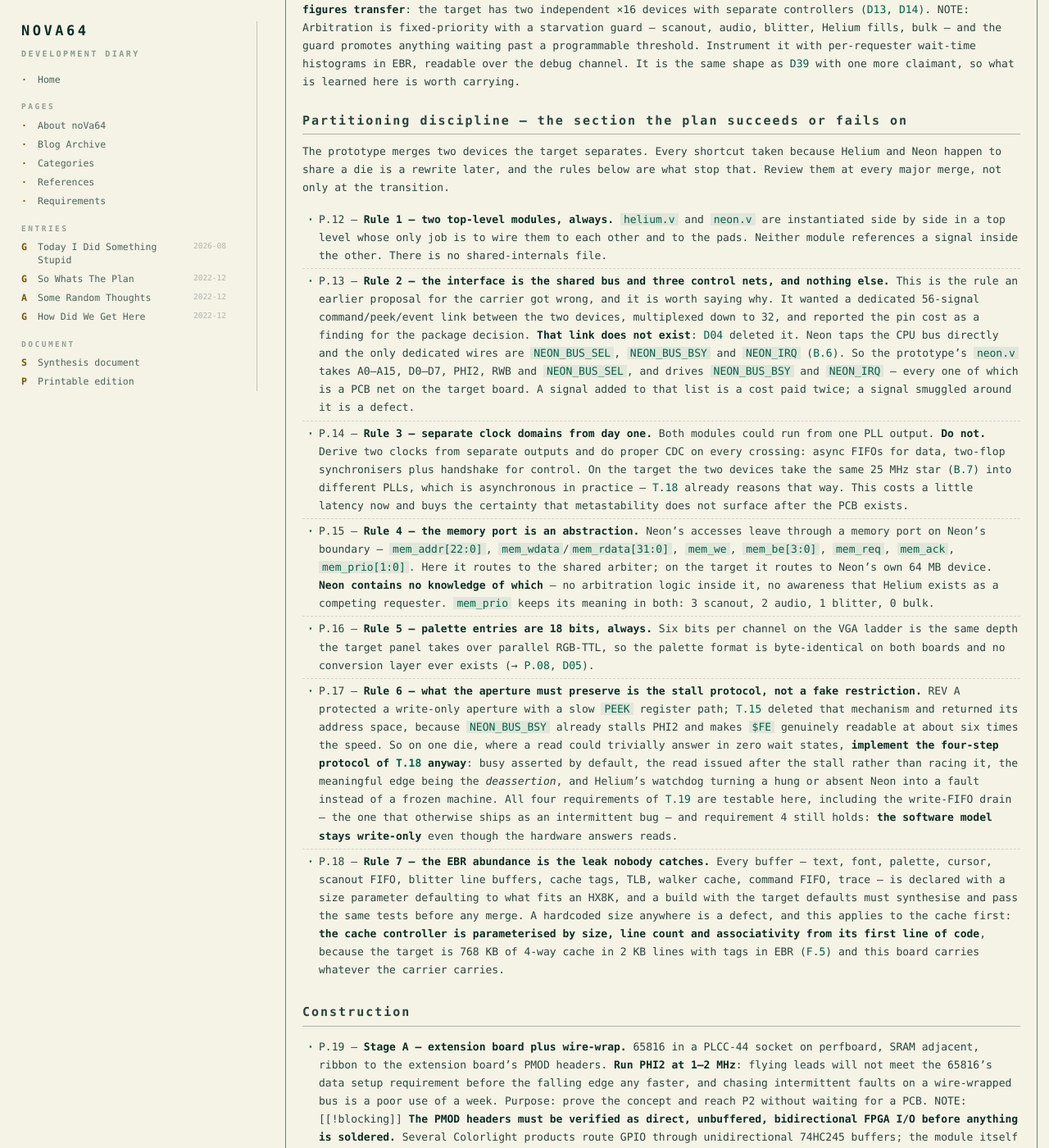
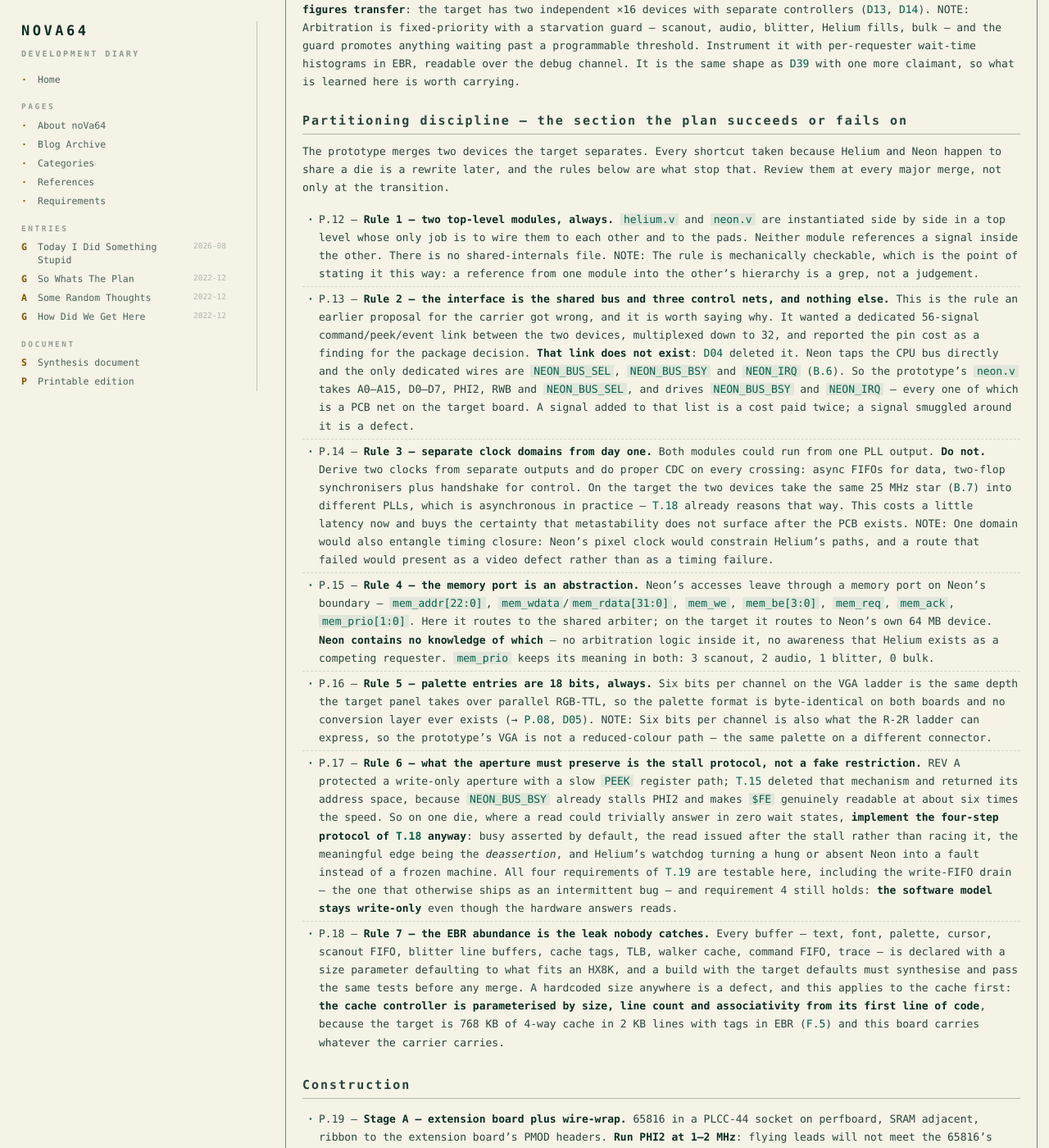
Before and after one commit to dmolinagarcia/nova64, a Jekyll site: the page built from docs/docsV3/content/sec_p.md, in a window 1280 px wide and 1400 px high, scrolled down 2873 px. Shown: the whole window at 82% size. Built offline with Jekyll 4.4.1, drawn with Linux system fonts in a browser that asks for light colours; our own code applies the rules of GitHub Pages for plain Markdown files; some of the changed text lies outside the part shown.

Commit message:
Page Tweaks

```diff
--- a/docs/docsV3/content/sec_p.md
+++ b/docs/docsV3/content/sec_p.md
@@ -61,10 +61,13 @@
 The prototype merges two devices the target separates. Every shortcut taken because Helium and Neon happen to share a die is a rewrite later, and the rules below are what stop that. Review them at every major merge, not only at the transition.
 
 - P.12 — **Rule 1 — two top-level modules, always.** `helium.v` and `neon.v` are instantiated side by side in a top level whose only job is to wire them to each other and to the pads. Neither module references a signal inside the other. There is no shared-internals file.
+  NOTE: The rule is mechanically checkable, which is the point of stating it this way: a reference from one module into the other's hierarchy is a grep, not a judgement.
 - P.13 — **Rule 2 — the interface is the shared bus and three control nets, and nothing else.** This is the rule an earlier proposal for the carrier got wrong, and it is worth saying why. It wanted a dedicated 56-signal command/peek/event link between the two devices, multiplexed down to 32, and reported the pin cost as a finding for the package decision. **That link does not exist**: [D04](sec_q#d04) deleted it. Neon taps the CPU bus directly and the only dedicated wires are `NEON_BUS_SEL`, `NEON_BUS_BSY` and `NEON_IRQ` ([B.6](sec_b#b6)). So the prototype's `neon.v` takes A0–A15, D0–D7, PHI2, RWB and `NEON_BUS_SEL`, and drives `NEON_BUS_BSY` and `NEON_IRQ` — every one of which is a PCB net on the target board. A signal added to that list is a cost paid twice; a signal smuggled around it is a defect.
 - P.14 — **Rule 3 — separate clock domains from day one.** Both modules could run from one PLL output. **Do not.** Derive two clocks from separate outputs and do proper CDC on every crossing: async FIFOs for data, two-flop synchronisers plus handshake for control. On the target the two devices take the same 25 MHz star ([B.7](sec_b#b7)) into different PLLs, which is asynchronous in practice — [T.18](sec_t#t18) already reasons that way. This costs a little latency now and buys the certainty that metastability does not surface after the PCB exists.
+  NOTE: One domain would also entangle timing closure: Neon's pixel clock would constrain Helium's paths, and a route that failed would present as a video defect rather than as a timing failure.
 - P.15 — **Rule 4 — the memory port is an abstraction.** Neon's accesses leave through a memory port on Neon's boundary — `mem_addr[22:0]`, `mem_wdata`/`mem_rdata[31:0]`, `mem_we`, `mem_be[3:0]`, `mem_req`, `mem_ack`, `mem_prio[1:0]`. Here it routes to the shared arbiter; on the target it routes to Neon's own 64 MB device. **Neon contains no knowledge of which** — no arbitration logic inside it, no awareness that Helium exists as a competing requester. `mem_prio` keeps its meaning in both: 3 scanout, 2 audio, 1 blitter, 0 bulk.
 - P.16 — **Rule 5 — palette entries are 18 bits, always.** Six bits per channel on the VGA ladder is the same depth the target panel takes over parallel RGB-TTL, so the palette format is byte-identical on both boards and no conversion layer ever exists (→ [P.08](sec_p#p08), [D05](sec_q#d05)).
+  NOTE: Six bits per channel is also what the R-2R ladder can express, so the prototype's VGA is not a reduced-colour path — the same palette on a different connector.
 - P.17 — **Rule 6 — what the aperture must preserve is the stall protocol, not a fake restriction.** REV A protected a write-only aperture with a slow `PEEK` register path; [T.15](sec_t#t15) deleted that mechanism and returned its address space, because `NEON_BUS_BSY` already stalls PHI2 and makes `$FE` genuinely readable at about six times the speed. So on one die, where a read could trivially answer in zero wait states, **implement the four-step protocol of [T.18](sec_t#t18) anyway**: busy asserted by default, the read issued after the stall rather than racing it, the meaningful edge being the *deassertion*, and Helium's watchdog turning a hung or absent Neon into a fault instead of a frozen machine. All four requirements of [T.19](sec_t#t19) are testable here, including the write-FIFO drain — the one that otherwise ships as an intermittent bug — and requirement 4 still holds: **the software model stays write-only** even though the hardware answers reads.
 - P.18 — **Rule 7 — the EBR abundance is the leak nobody catches.** Every buffer — text, font, palette, cursor, scanout FIFO, blitter line buffers, cache tags, TLB, walker cache, command FIFO, trace — is declared with a size parameter defaulting to what fits an HX8K, and a build with the target defaults must synthesise and pass the same tests before any merge. A hardcoded size anywhere is a defect, and this applies to the cache first: **the cache controller is parameterised by size, line count and associativity from its first line of code**, because the target is 768 KB of 4-way cache in 2 KB lines with tags in EBR ([F.5](sec_f#f5)) and this board carries whatever the carrier carries.
 
@@ -72,9 +75,11 @@
 
 - P.19 — **Stage A — extension board plus wire-wrap.** 65816 in a PLCC-44 socket on perfboard, SRAM adjacent, ribbon to the extension board's PMOD headers. **Run PHI2 at 1–2 MHz**: flying leads will not meet the 65816's data setup requirement before the falling edge any faster, and chasing intermittent faults on a wire-wrapped bus is a poor use of a week. Purpose: prove the concept and reach P2 without waiting for a PCB.
   NOTE: [[!blocking]] **The PMOD headers must be verified as direct, unbuffered, bidirectional FPGA I/O before anything is soldered.** Several Colorlight products route GPIO through unidirectional 74HC245 buffers; the module itself does not, so this concerns the extension board only, and its described layout — I/O in groups of eight, each with its own 3V3 and GND — suggests direct connection. Confirm with a continuity meter on arrival, or skip Stage A entirely and the question is moot (→ [Q67](sec_q#q67)).
+  NOTE: A fault found at 1–2 MHz is real; a fault *absent* there says nothing about 8 MHz on a board with a ground plane. Stage A validates function, Stage B answers timing.
 - P.20 — **Stage B — the carrier PCB, and this is the real deliverable.** Four layers: DDR2 SODIMM 200-pin socket, PLCC-44 socket and W65C816S, AS7C38096A SRAM, RP2040 with W25Q16 and microSD, R-2R ladders and DE-15, PCM5102A and 3.5 mm, USB-C, probe header on the ten spare block-A pins. Four rather than two because the CPU bus needs a ground plane and the ladder outputs need a clean return. Hosting the socket directly bypasses the buffering question, reaches all 106 pins, and gives controlled impedance on the bus.
   NOTE: **PHI2 targets 8 MHz here**, the target board's figure ([B.1](sec_b#b1)). Every stall, fill and cache measurement taken at 1–2 MHz is an existence proof and nothing more; the numbers that matter are the ones taken at the real clock (→ [Q72](sec_q#q72)).
   NOTE: **Capture it in KiCad with the symbols and net names intended for the target board.** The CPU-to-SRAM-to-FPGA section is the most timing-sensitive part of the eventual design and this is the chance to validate it where a mistake costs a cheap respin. USB-C at 5 V / 3 A or a barrel jack; a legacy 500 mA USB-A port is marginal and may not start the board. **Measure the module's actual draw before finalising the schematic** — 400–600 mA for the module, ~500–700 mA total with the PHYs held down, ~700 mA–1.1 A with them running, and all of those are estimates (→ [Q70](sec_q#q70)).
+  NOTE: The probe header on the ten spare block-A pins is this board's version of [C.19](sec_c#c19)'s rule for test points: free at fabrication, unbuyable afterwards.
 - P.21 — **The order of the two stages, which is the one thing easy to get backwards.** Stage A exists *because* the carrier does not, so it comes first or not at all: wire-wrap at 1–2 MHz reaches [P2](sec_p#p2) while the PCB is being drawn, and if the decision is to go straight to the carrier then [Q67](sec_q#q67) is moot and Stage A is simply skipped. The carrier's own sequence is then fixed — **schematic captured with the target's symbols and net names → four-layer layout with controlled impedance on the CPU bus → DRC clean and fabrication outputs → assembly → [P0](sec_p#p0) and [P1](sec_p#p1) re-validated on the board before [P2](sec_p#p2) runs on it at 8 MHz.**
   NOTE: Re-running two stages that already passed on temporary wiring is not ceremony. It is what separates a carrier defect from a gateware defect for the rest of the project, and it costs an afternoon.
   NOTE: [E0.3](sec_p#e03)'s symbol-by-symbol pass covers every part on this board and happens **before** the schematic, not alongside it. A footprint error found by a printed sheet of paper costs nothing; the same error found by a delivered board costs the board.
@@ -286,6 +291,7 @@
 
 - [ ] L1 — **Internal keyboard matrix**, designed and scanned by the EC firmware, delivered through the existing input path of [V.30](sec_v#v30) so that nothing above the HID driver knows the difference. A built-in keyboard replaces USB HID.
   TEST: every key and every two-key combination scanned without ghosting, with the HID driver unmodified above it.
+  NOTE: [D.6](sec_d#d6) moved a matrix *off* the EC's pins onto USB HID so its budget would close; this stage brings one back, so where it scans is that budget reopened.
 - [ ] L2 — **Integrated pointing device** selected and driven into `wserver` through the same queue — pointer input with no external peripheral attached.
   TEST: the pointer crosses the full screen with no external peripheral attached, through the same queue and with no new event type.
 - [ ] L3 — **Software power management** — rail gating, sleep and wake, battery status surfaced in the GUI through the `$FF` power block of [sheet S](sec_s).
@@ -303,5 +309,6 @@
   TEST: the errata list closed item by item — each one either fixed in REV B or recorded as accepted, with nothing left unclassified.
 - [ ] L8 — **Release** — schematics, gateware, kernel, SDK, disk image, build instructions, user manual.
   TEST: someone who is not you builds it from what is published.
+  NOTE: That test is also this document's: [A.7](sec_a#a7) claims nothing here is written anywhere else, and a stranger building the machine is how that gets checked.
 
 !!! PORTABLE — a noVa64 you can pick up, open and use.
--- a/docs/docsV3/style.css
+++ b/docs/docsV3/style.css
@@ -248,7 +248,7 @@
        G behind L in the same area, W behind U in Video + audio, Q behind P in
        Project and build, and Z2 behind Z1 in the Appendix. Full edition only;
        the paged edition gives every sheet its own screen already. */
-    body.full #sec_z2{ break-before:page; }
+    body.full #sec_zx{ break-before:page; }
 
     /* the title block closes the document on a page of its own, sitting low on
        it. The drop is a spacer block rather than a margin, because a margin
```
Also changed, not shown: docs/docsV3/content/sec_i.md (+2 -1 lines), docs/docsV3/content/sec_j.md (+2 -0 lines), docs/docsV3/content/sec_t.md (+2 -0 lines).
